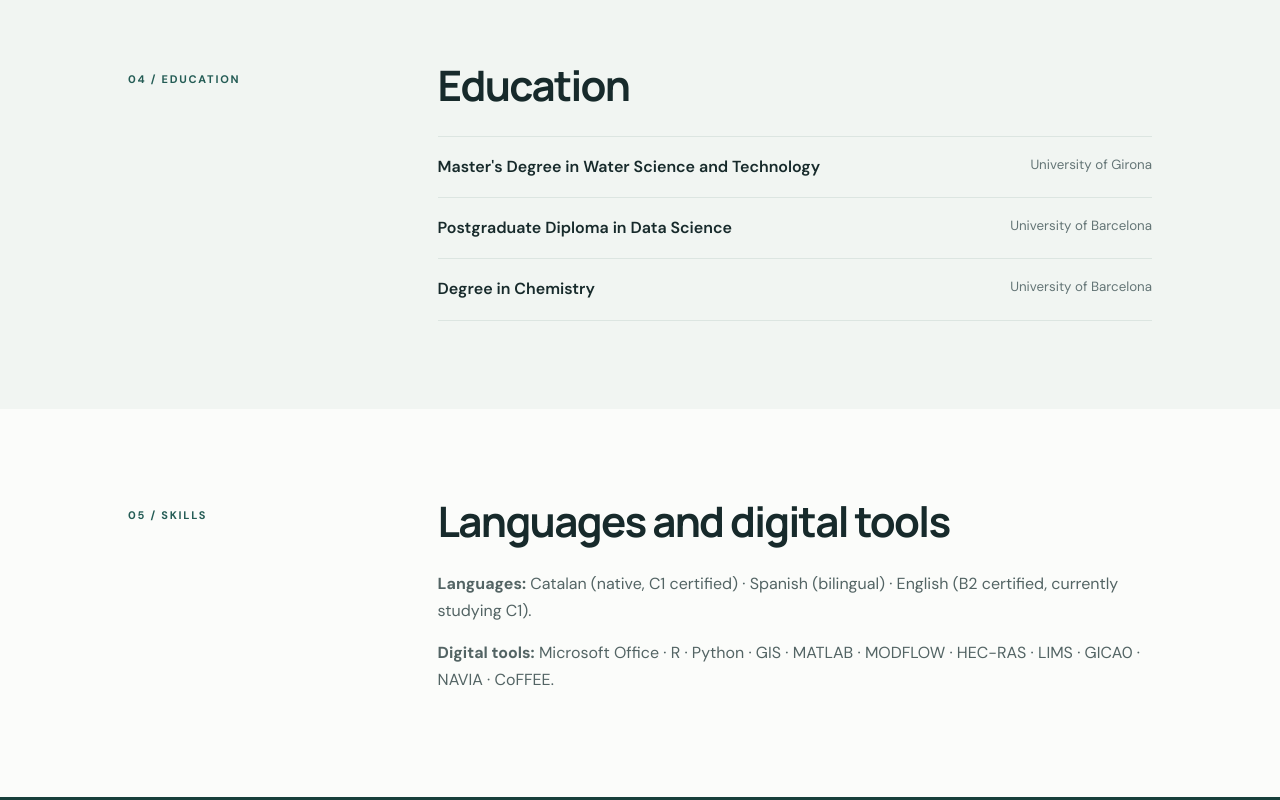
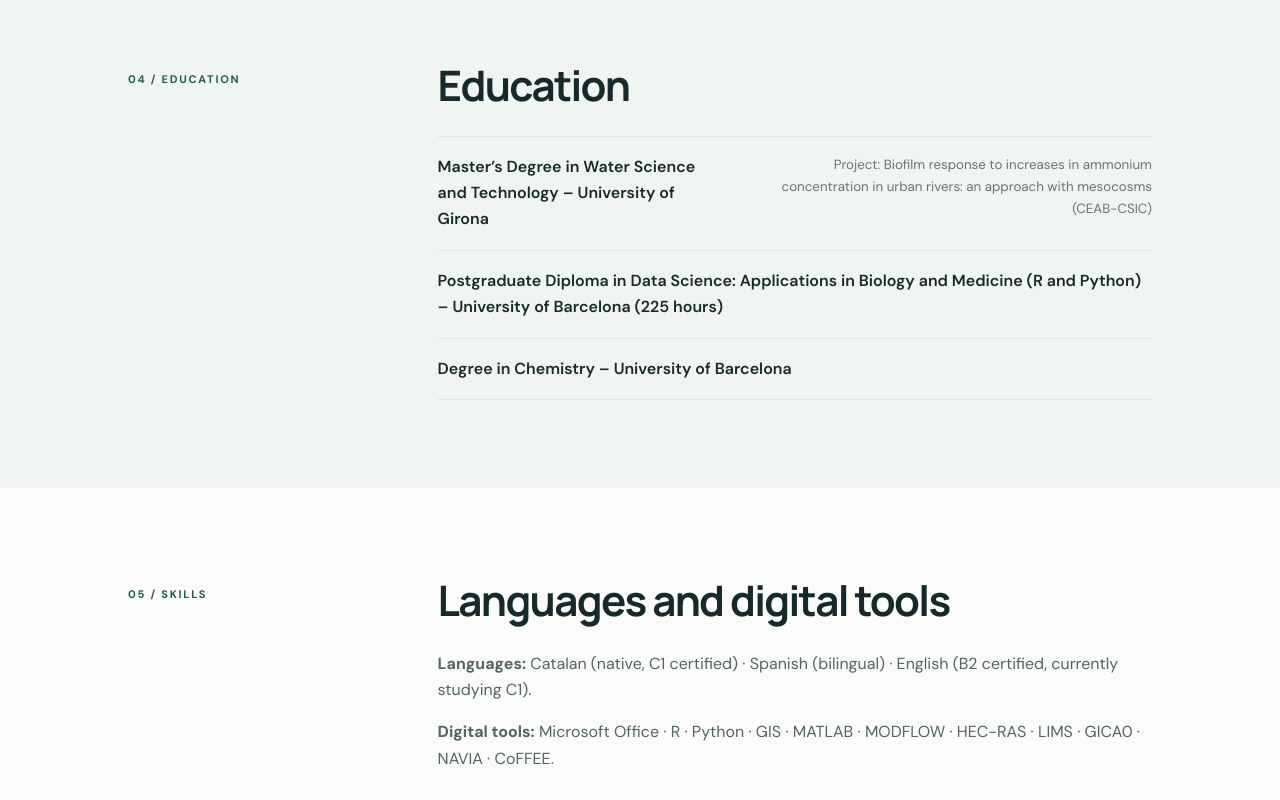
Before and after one commit to annasegarra/annasegarra.github.io, a plain HTML site: page en.html in a window 1280 px wide. Shown: the part 2800-3600 px from the top of the page. Drawn offline with Linux system fonts and the light colour scheme.

Commit message:
Update en.html

```diff
--- a/en.html
+++ b/en.html
@@ -1,4 +1,3 @@
-
 <!doctype html>
 <html lang="en">
 <head>
@@ -104,9 +103,16 @@
 <div class="section-content">
 <h2>Education</h2>
 <ul class="education">
-<li><span>Master's Degree in Water Science and Technology</span><small>University of Girona</small></li>
-<li><span>Postgraduate Diploma in Data Science</span><small>University of Barcelona</small></li>
-<li><span>Degree in Chemistry</span><small>University of Barcelona</small></li>
+<li>
+<span>Master’s Degree in Water Science and Technology – University of Girona</span>
+<small>Project: Biofilm response to increases in ammonium concentration in urban rivers: an approach with mesocosms (CEAB-CSIC)</small>
+</li>
+<li>
+<span>Postgraduate Diploma in Data Science: Applications in Biology and Medicine (R and Python) – University of Barcelona (225 hours)</span>
+</li>
+<li>
+<span>Degree in Chemistry – University of Barcelona</span>
+</li>
 </ul>
 </div>
 </section>
```
